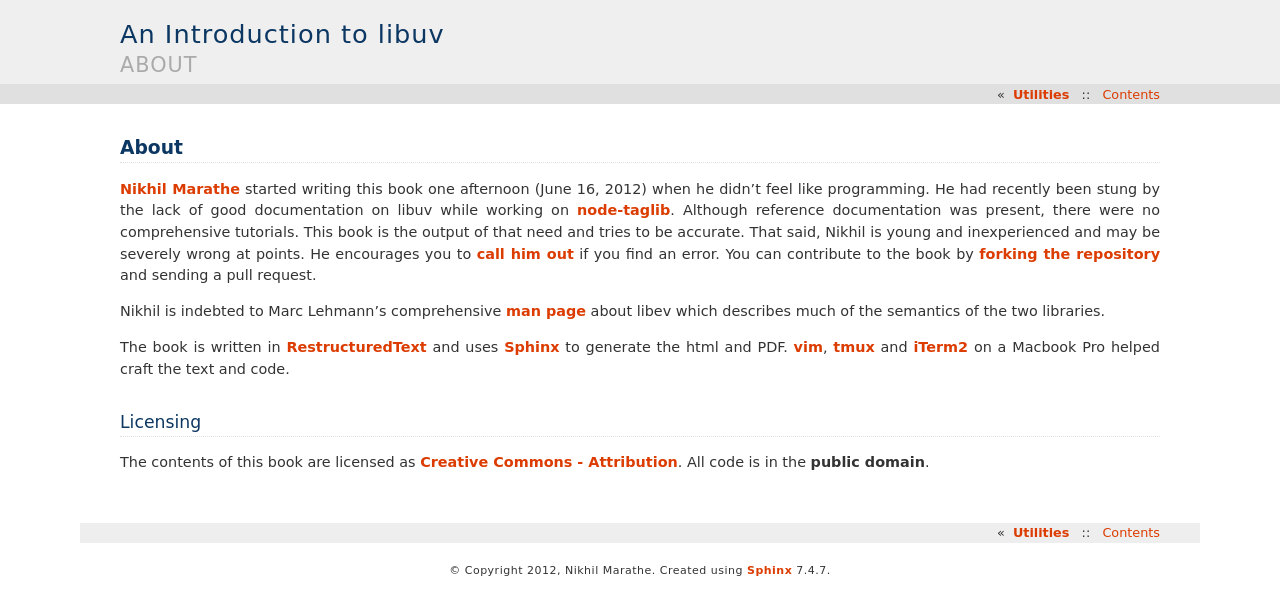
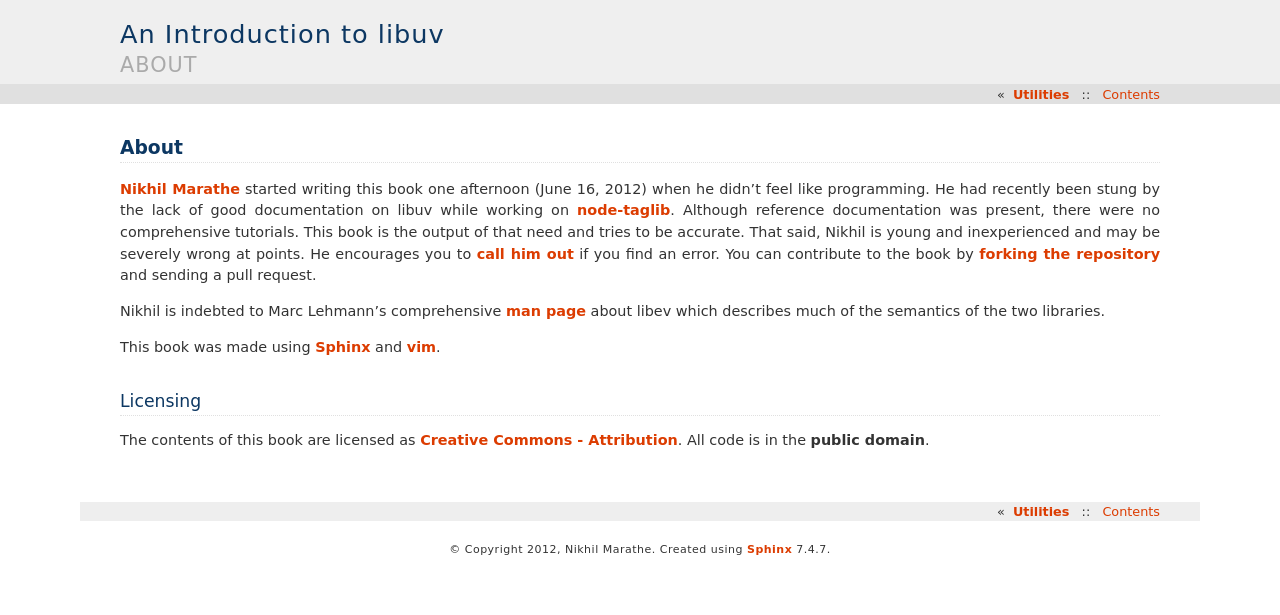
Before and after one commit to nikhilm/uvbook, a Sphinx documentation site: the page built from source/about.rst, in a window 1280 px wide. Shown: the top 615 px of the page. Built offline with Sphinx 7.4.7, drawn with Linux system fonts in a browser that asks for light colours; formulas are drawn with MathJax 3.

Commit message:
Reduce tooling info

```diff
--- a/source/about.rst
+++ b/source/about.rst
@@ -16,11 +16,8 @@ Nikhil is indebted to Marc Lehmann's comprehensive `man page
 <http://pod.tst.eu/http://cvs.schmorp.de/libev/ev.pod>`_ about libev which
 describes much of the semantics of the two libraries.
 
-The book is written in `RestructuredText
-<http://docutils.sourceforge.net/rst.html>`_ and uses `Sphinx
-<http://sphinx.pocoo.org/>`_ to generate the html and PDF. `vim
-<http://www.vim.org>`_, `tmux <http://tmux.sourceforge.net>`_ and `iTerm2
-<http://www.iterm2.com>`_ on a Macbook Pro helped craft the text and code.
+This book was made using `Sphinx <http://sphinx.pocoo.org/>`_ and `vim
+<http://www.vim.org>`_.
 
 Licensing
 ---------
```
